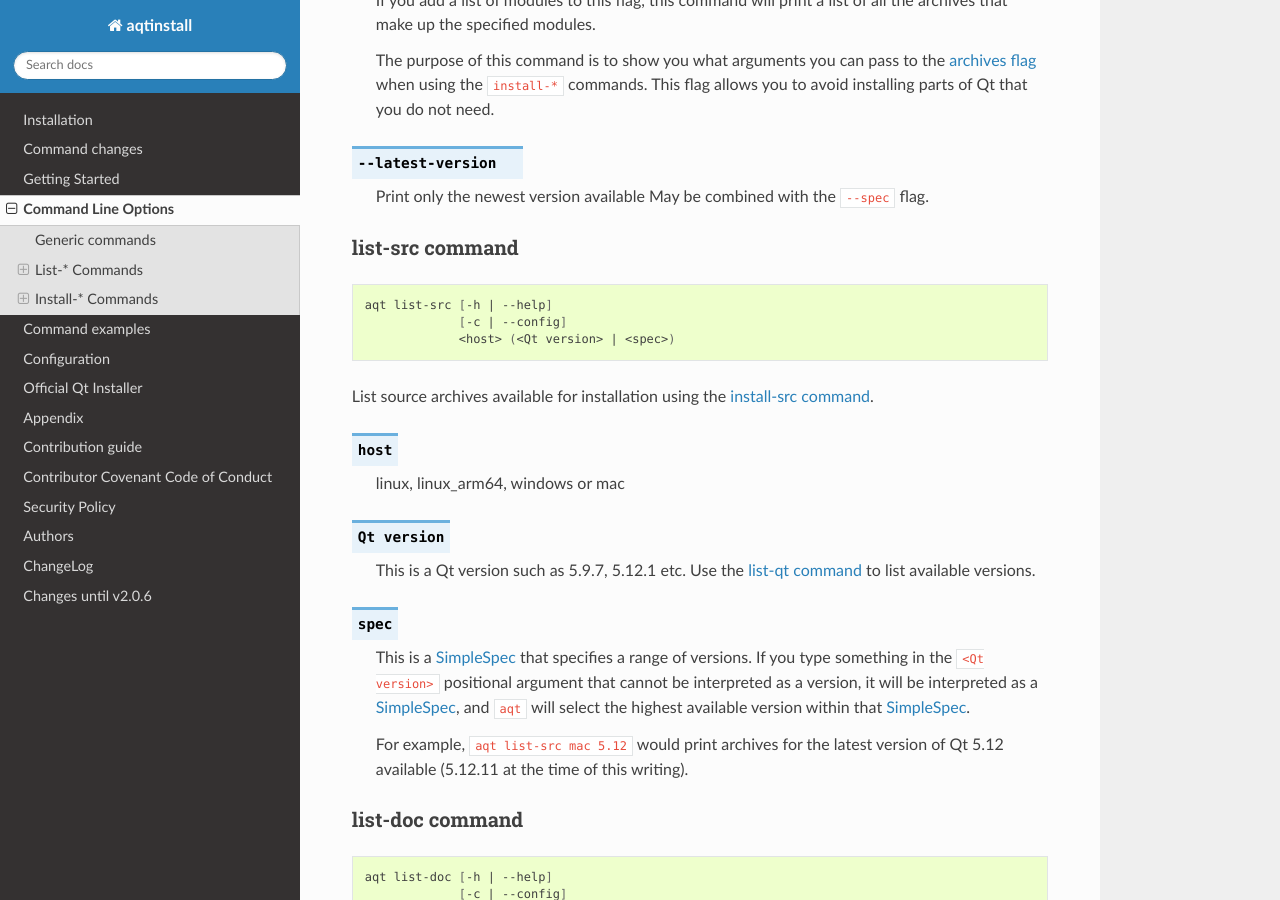
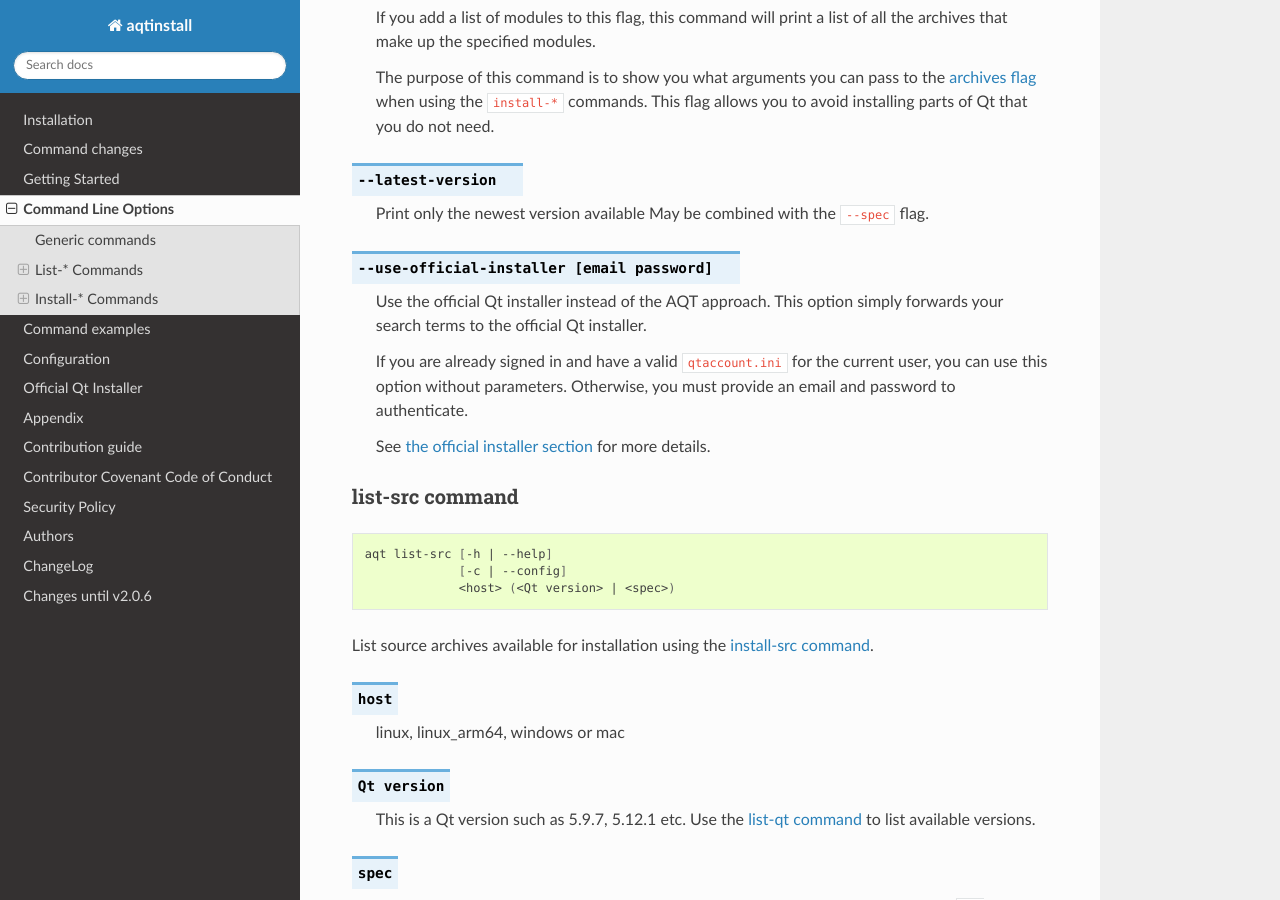
Before and after one commit to miurahr/aqtinstall, a Sphinx documentation site: the page built from docs/cli.rst, in a window 1280 px wide and 900 px high, scrolled down 2726 px. Built offline with Sphinx 7.4.7 and the Read the Docs theme 3.1.0, drawn with Linux system fonts in a browser that asks for light colours; the version number could not be read and is left out; some of the changed text lies outside the part shown.

Commit message:
Update cli.rst

```diff
--- a/docs/cli.rst
+++ b/docs/cli.rst
@@ -47,7 +47,8 @@
                  --long-modules (<Qt version> | latest) <architecture> |
                  --arch         (<Qt version> | latest) |
                  --archives     (<Qt version> | latest) architecture [modules...]
-                 --latest-version]
+                 --latest-version
+                 --use-official-installer [<email> <password>]]
                 <host> [<target>]
 
 List available versions of Qt, targets, modules, and architectures.
@@ -162,6 +163,17 @@
 
     Print only the newest version available
     May be combined with the ``--spec`` flag.
+
+.. option:: --use-official-installer [email password]
+
+    Use the official Qt installer instead of the AQT approach. This option simply
+    forwards your search terms to the official Qt installer.
+
+    If you are already signed in and have a valid ``qtaccount.ini`` for the current
+    user, you can use this option without parameters. Otherwise, you must provide
+    an email and password to authenticate.
+
+    See :ref:`the official installer section<official>` for more details.
 
 
 .. _list-src command:
```
